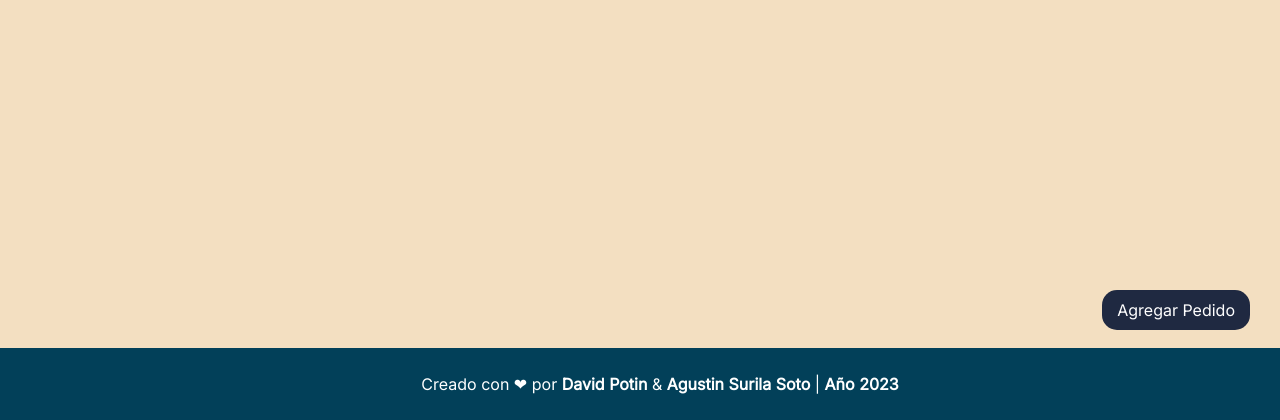
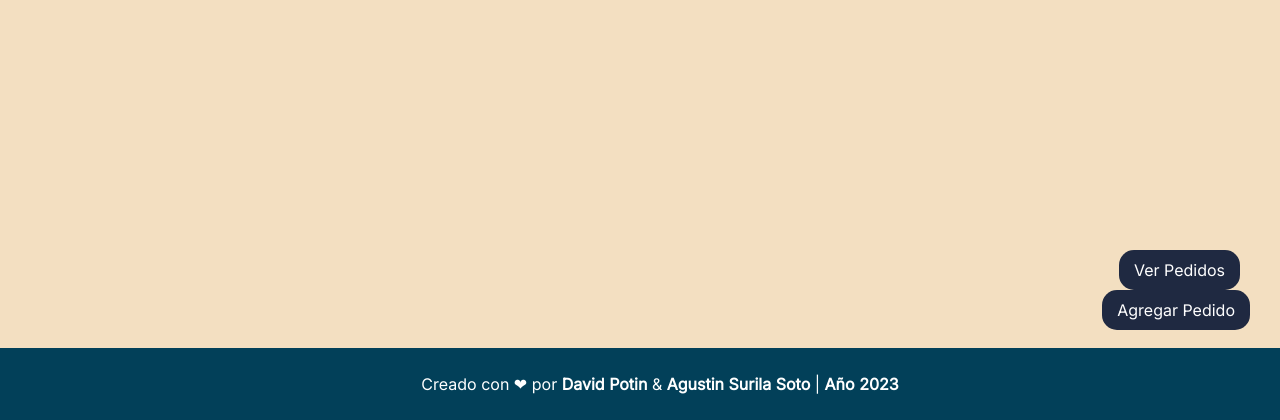
Before and after one commit to Auchan22/Seminario-Lenguaje-PHP-React-APIi, a PHP site: page / in a window 1280 px wide. Shown: the part 380-800 px from the top of the page. Run offline with PHP 8.4, Linux system fonts and the light colour scheme; data that the repository does not hold is empty.

Commit message:
agregue el boton de volver a menu y el botton de ir a pedidos

```diff
--- a/PrimeraEntrega/altapedido.php
+++ b/PrimeraEntrega/altapedido.php
@@ -77,7 +77,7 @@
                 }
 
                 $_SESSION["pedido_msg"] = "Se creó el pedido de manera correcta";
-                header("Location: ./index.php");
+                header("Location: ./pedidosrealizados.php");
             }
 
         ?>
--- a/PrimeraEntrega/estilos.css
+++ b/PrimeraEntrega/estilos.css
@@ -182,6 +182,17 @@ hr {
   color: #fff;
   transition: 150ms all ease-in;
 }
+#ver_pedido {
+  position: fixed;
+  bottom: 130px;
+  right: 40px;
+  background-color: #1f2941;
+  text-decoration: none;
+  padding: 10px 15px;
+  border-radius: 15px;
+  color: #fff;
+  transition: 150ms all ease-in;
+}
 
 #agregar_pedido:hover {
   background-color: #246a73;
--- a/PrimeraEntrega/index.js
+++ b/PrimeraEntrega/index.js
@@ -28,7 +28,7 @@ btnSubmitPedido.addEventListener("click", (e) => {
     };
 
     localStorage.setItem("pedidoInfo", JSON.stringify(pedidoInfo)); // convierto el pedidos info en una cadena
-    // window.location.href = "pedidosrealizados.html"; // redirijo al usuario a pedidos
+     window.location.href = "pedidosrealizados.html"; // redirijo al usuario a pedidos
 });
 
 // form.addEventListener("submit", () => {
--- a/PrimeraEntrega/index.php
+++ b/PrimeraEntrega/index.php
@@ -71,6 +71,7 @@ session_start();
 
         </div>
     </section>
+    <a href="./pedidosrealizados.php" id="ver_pedido">Ver Pedidos</a>
     <a href="./altapedido.php" id="agregar_pedido">Agregar Pedido</a>
     <?php include("components/footer.php") ?>
 <script>
```
Also changed, not shown: PrimeraEntrega/pedidosrealizados.php (+29 -3 lines).
